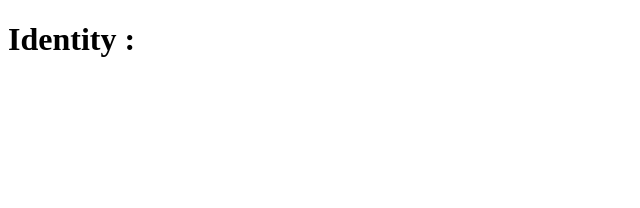
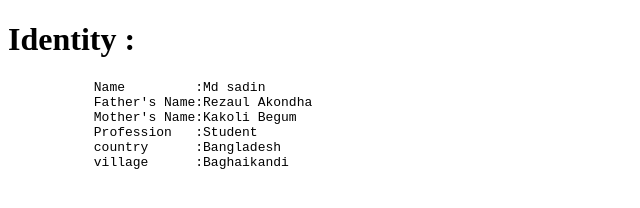
Before and after one commit to sadin312/Akondha, a plain HTML site: page index.html in a window 1280 px wide. Shown: the whole page, without its empty margins (0-640 px from the left). Drawn offline with Linux system fonts and the light colour scheme.

Commit message:
Update index.html

```diff
--- a/index.html
+++ b/index.html
@@ -5,6 +5,14 @@
 </head>
 <body>
 <h1>Identity :</h1>
+<pre>
+           Name         :Md sadin
+           Father's Name:Rezaul Akondha
+           Mother's Name:Kakoli Begum
+           Profession   :Student
+           country      :Bangladesh
+           village      :Baghaikandi
 
+</pre>
 </body>
 </html>
```
